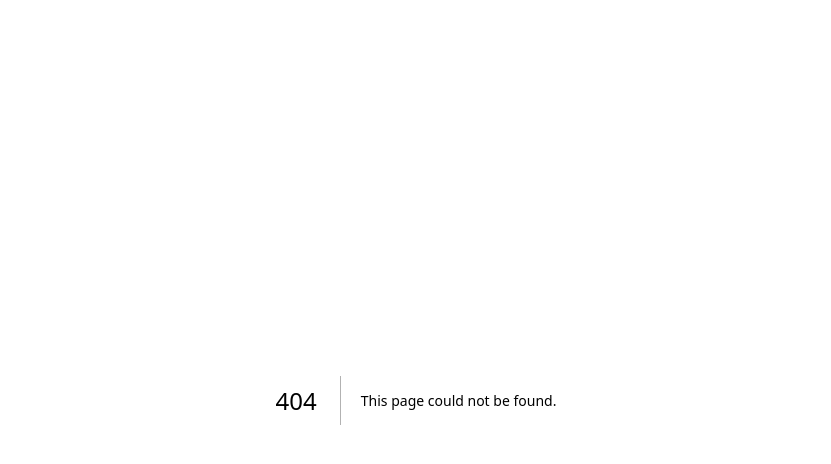
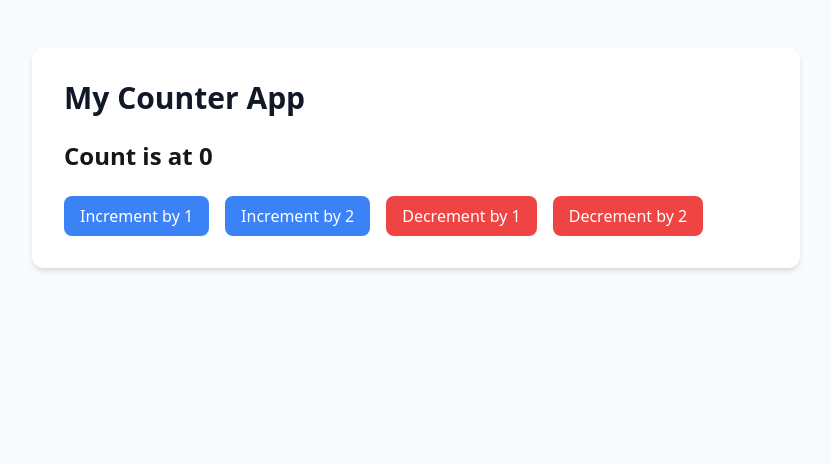
Before and after one commit to kellen-ming/driving-range, a Next.js app in the folder apps/web/: page /headless-demo in a window 1280 px wide. Before the commit this address had no page. Shown: the top 464 px of the page, without its empty margins (224-1055 px from the left). Built offline with nearby package versions, Linux system fonts and the light colour scheme.

Commit message:
add headless-demo

```diff
--- /dev/null
+++ b/apps/web/app/components/FancyCounter.tsx
@@ -0,0 +1,114 @@
+'use client'
+
+import { createContext, useContext, ReactNode } from 'react'
+import clsx from 'clsx'
+import { useFancyCounter as useFancyCounterHook } from '../hooks/useFancyCounter'
+
+interface FancyCounterContextType {
+  count: number
+  increment: () => void
+  decrement: () => void
+  fancyClass: string
+}
+
+const FancyCounterContext = createContext<FancyCounterContextType | null>(null)
+
+interface FancyCounterProps {
+  children: ReactNode
+}
+
+const FancyCounter = ({ children }: FancyCounterProps) => {
+  const { count, increment, decrement, fancyClass } = useFancyCounterHook()
+
+  return (
+    <FancyCounterContext.Provider value={{ count, increment, decrement, fancyClass }}>
+      {children}
+    </FancyCounterContext.Provider>
+  )
+}
+
+const useFancyCounterContext = () => {
+  const context = useContext(FancyCounterContext)
+  if (!context) {
+    throw new Error('useFancyCounterContext must be used within FancyCounter')
+  }
+  return context
+}
+
+const Count = () => {
+  const { count, fancyClass} = useFancyCounterContext()
+  return <h2 className={clsx("text-2xl font-bold mb-4", fancyClass)}>Count is at {count}</h2>
+}
+
+interface IncrementBtnProps {
+  children: ReactNode
+  by?: number
+}
+
+const IncrementBtn = ({ children, by = 1 }: IncrementBtnProps) => {
+  const { increment } = useFancyCounterContext()
+
+  return (
+    <button
+      onClick={() => {
+        for (let i = 0; i < by; i++) {
+          increment()
+        }
+      }}
+      className={clsx(
+        "px-4 py-2 rounded-lg font-medium transition-colors duration-200 w-fit",
+        "bg-blue-500 hover:bg-blue-600 text-white",
+        "focus:outline-none focus:ring-2 focus:ring-blue-500 focus:ring-offset-2",
+      )}
+    >
+      {children}
+    </button>
+  )
+}
+
+interface DecrementBtnProps {
+  children: ReactNode
+  by?: number
+}
+
+const DecrementBtn = ({ children, by = 1 }: DecrementBtnProps) => {
+  const { decrement } = useFancyCounterContext()
+
+  return (
+    <button
+      onClick={() => {
+        for (let i = 0; i < by; i++) {
+          decrement()
+        }
+      }}
+      className={clsx(
+        "px-4 py-2 rounded-lg font-medium transition-colors duration-200 w-fit no",
+        "bg-red-500 hover:bg-red-600 text-white",
+        "focus:outline-none focus:ring-2 focus:ring-red-500 focus:ring-offset-2",
+      )}
+    >
+      {children}
+    </button>
+  )
+}
+
+interface FireworksProps {
+  at: number
+}
+
+const Fireworks = ({ at }: FireworksProps) => {
+  const { count } = useFancyCounterContext()
+
+  if (count === at) {
+    return <span>🎆 Fireworks!</span>
+  }
+
+  return null
+}
+
+FancyCounter.Count = Count
+FancyCounter.IncrementBtn = IncrementBtn
+FancyCounter.DecrementBtn = DecrementBtn
+FancyCounter.Fireworks = Fireworks
+
+export { FancyCounter }
--- a/apps/web/app/globals.css
+++ b/apps/web/app/globals.css
@@ -1,3 +1,7 @@
+@tailwind base;
+@tailwind components;
+@tailwind utilities;
+
 :root {
   --background: #ffffff;
   --foreground: #171717;
--- /dev/null
+++ b/apps/web/app/headless-demo/page.tsx
@@ -0,0 +1,33 @@
+'use client'
+
+import { FancyCounter } from '../components/FancyCounter'
+
+export default function HeadlessDemo() {
+  return (
+    <div className="min-h-screen bg-gray-50 py-12 px-4 sm:px-6 lg:px-8">
+      <div className="max-w-md mx-auto bg-white rounded-xl shadow-md overflow-hidden md:max-w-3xl p-8">
+        <FancyCounter>
+          <FancyCounter.Fireworks at={10} />
+          <div className="space-y-6">
+            <h1 className="text-3xl font-bold text-gray-900">My Counter App</h1>
+            <FancyCounter.Count />
+            <div className="flex space-x-4">
+              <FancyCounter.IncrementBtn by={1}>
+                Increment by 1
+              </FancyCounter.IncrementBtn>
+              <FancyCounter.IncrementBtn by={2}>
+                Increment by 2
+              </FancyCounter.IncrementBtn>
+              <FancyCounter.DecrementBtn by={1}>
+                Decrement by 1
+              </FancyCounter.DecrementBtn>
+              <FancyCounter.DecrementBtn by={2}>
+                Decrement by 2
+              </FancyCounter.DecrementBtn>
+            </div>
+          </div>
+        </FancyCounter>
+      </div>
+    </div>
+  )
+}
--- /dev/null
+++ b/apps/web/app/hooks/useFancyCounter.ts
@@ -0,0 +1,36 @@
+import { useMemo, useReducer } from "react";
+
+// It's prefixed by `use` now, its a hook!
+export function useFancyCounter() {
+  const [count, dispatch] = useReducer((state, action) => {
+    switch (action.type) {
+      case 'increment':
+        return state + 1;
+      case 'decrement':
+        return Math.max(0, state - 1);
+      default:
+        return state;
+    }
+  }, 0);
+
+  const increment = () => dispatch({ type: 'increment' });
+  const decrement = () => dispatch({ type: 'decrement' });
+
+  // Add fancy styles every time `count` doubles
+  const fancyClass = useMemo(() => {
+
+    switch (count) {
+      case 1:
+        return "text-red-400";
+      case 2:
+        return "text-green-400";
+      case 3:
+        return "text-blue-400";
+      default:
+        // Beyond 255
+        return "";
+    }
+  }, [count]);
+
+  return { fancyClass, increment, decrement, count };
+};
--- /dev/null
+++ b/apps/web/app/page-list/headless-demo/page.tsx
@@ -0,0 +1,43 @@
+"use client";
+
+import { useEffect } from "react";
+import { useFancyCounter } from "../../hooks/useFancyCounter";
+import clsx from "clsx";
+
+export default function HeadlessDemo() {
+  const { fancyClass, increment, count } = useFancyCounter();
+
+  // performing some event once the count reaches 10
+  useEffect(() => {
+    if (count === 10) {
+      showFireworks();
+    }
+
+  // eslint-disable-next-line react-hooks/exhaustive-deps
+  }, [count]);
+
+  const showFireworks = () => {
+    console.log({ count });
+  };
+  return (
+    <div>
+      <h1>My Counter App</h1>
+      {/* rendering the `{count}` outside of the `<button>` */}
+      <h2>Count is at {count}</h2>
+      <button
+        onClick={increment}
+        // extend button styling
+        className={clsx(fancyClass, "some-other-class")}>
+        Increment by 1
+      </button>
+      {/* adding another button to increment the count by two */}
+      <button
+        onClick={() => {
+          increment();
+          increment();
+        }}>
+        Increment by 2
+      </button>
+    </div>
+  );
+}
--- /dev/null
+++ b/apps/web/app/page-list/page.tsx
@@ -0,0 +1,7 @@
+import Link from "next/link";
+
+export default function PageList() {
+  return (
+    <Link href="/page-list/headless-demo">handless-deme</Link>
+  )
+}
--- a/apps/web/app/page.tsx
+++ b/apps/web/app/page.tsx
@@ -1,6 +1,8 @@
 import Image, { type ImageProps } from "next/image";
 import { Button } from "@repo/ui/button";
 import styles from "./page.module.css";
+import Link from 'next/link';
+
 
 type Props = Omit<ImageProps, "src"> & {
   srcLight: string;
@@ -96,6 +98,7 @@ export default function Home() {
           />
           Go to turbo.build →
         </a>
+        <Link href="/page-list">handless-deme</Link>
       </footer>
     </div>
   );
--- a/apps/web/package.json
+++ b/apps/web/package.json
@@ -12,6 +12,7 @@
   },
   "dependencies": {
     "@repo/ui": "workspace:*",
+    "clsx": "^2.1.1",
     "next": "^15.1.6",
     "react": "^19.0.0",
     "react-dom": "^19.0.0"
@@ -22,8 +23,11 @@
     "@types/node": "^22",
     "@types/react": "19.0.8",
     "@types/react-dom": "19.0.3",
+    "autoprefixer": "^10.4.17",
     "eslint": "^9.20.0",
     "jest": "^29.7.0",
+    "postcss": "^8.4.35",
+    "tailwindcss": "^3.4.1",
     "typescript": "5.7.3"
   }
 }
--- /dev/null
+++ b/apps/web/postcss.config.cjs
@@ -0,0 +1,6 @@
+module.exports = {
+  plugins: {
+    tailwindcss: {},
+    autoprefixer: {},
+  },
+}
--- /dev/null
+++ b/apps/web/tailwind.config.cjs
@@ -0,0 +1,12 @@
+/** @type {import('tailwindcss').Config} */
+module.exports = {
+  content: [
+    "./app/**/*.{js,ts,jsx,tsx,mdx}",
+    "./pages/**/*.{js,ts,jsx,tsx,mdx}",
+    "./components/**/*.{js,ts,jsx,tsx,mdx}",
+  ],
+  theme: {
+    extend: {},
+  },
+  plugins: [],
+}
```
Also changed, not shown: 1 other file (tests, documents, lock files or other folders).
